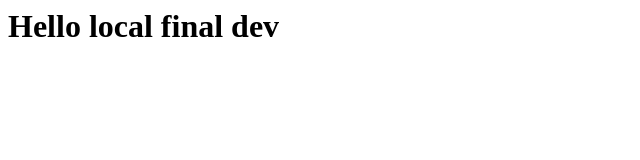
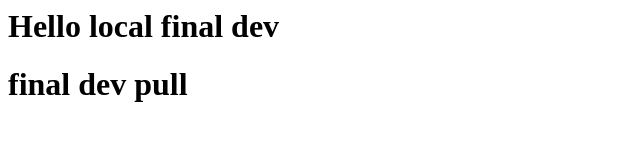
Before and after one commit to Parthiv1201/Git-tut, a plain HTML site: page index.html in a window 1280 px wide. Shown: the whole page, without its empty margins (0-640 px from the left). Drawn offline with Linux system fonts and the light colour scheme.

Commit message:
Update index.html

```diff
--- a/index.html
+++ b/index.html
@@ -1 +1,2 @@
 <h1>Hello local final dev</h1>
+<h1>final dev pull</h1>
```
